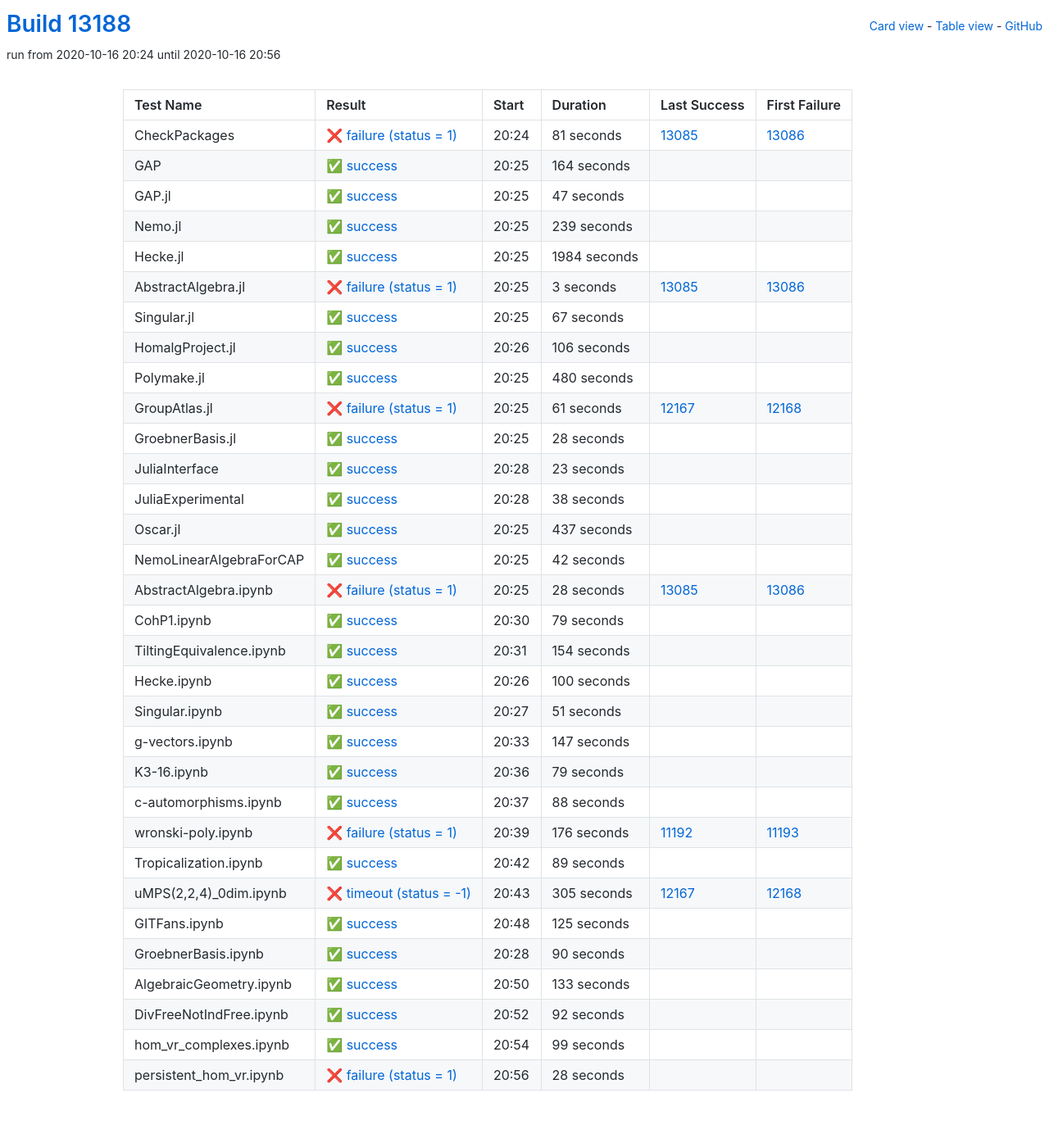
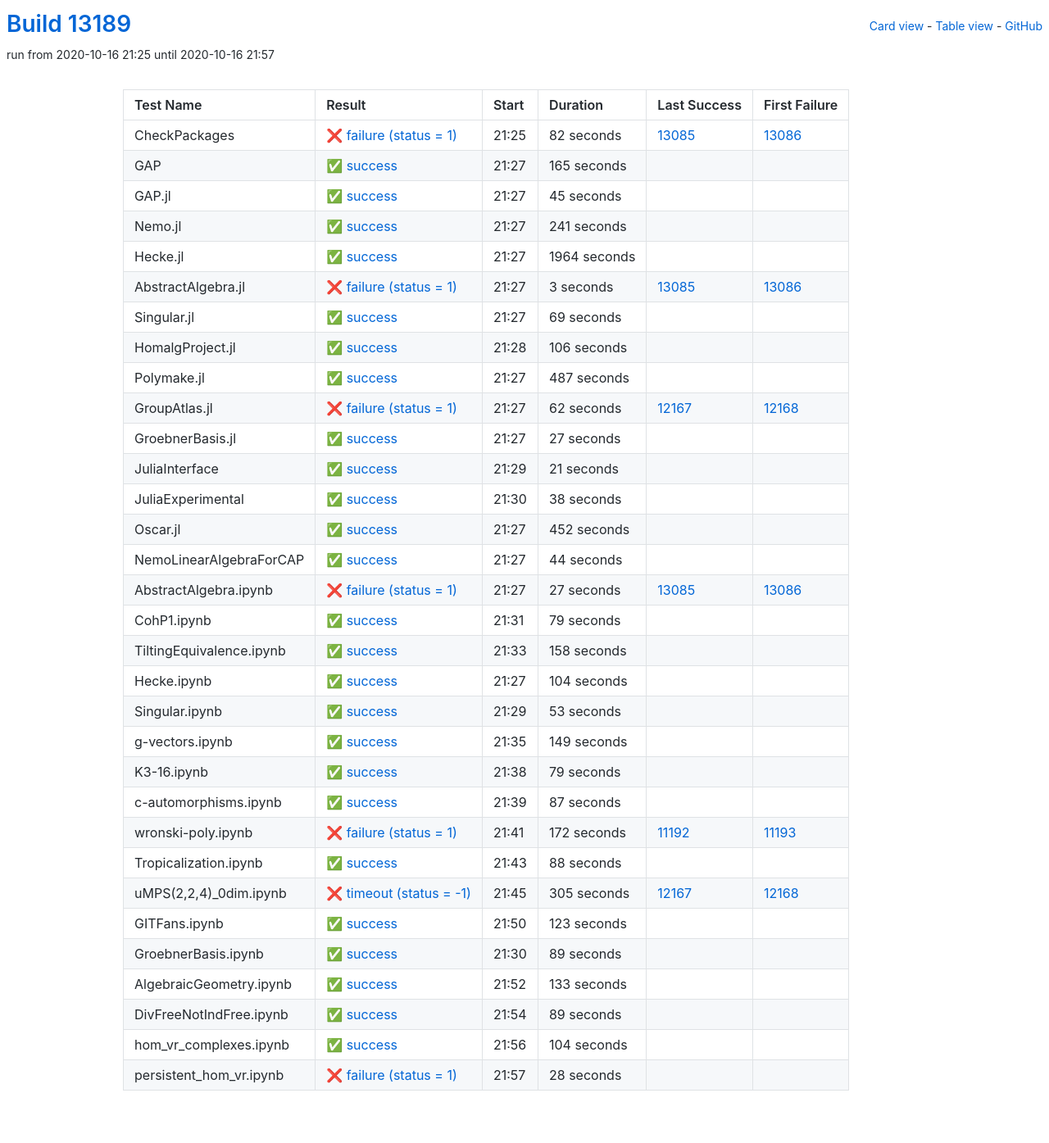
Before and after one commit to oscar-system/oscar-ci-status, a Jekyll site: the page built from table.html, in a window 1280 px wide. Shown: the whole page at 82% size. Built offline with Jekyll 4.4.1, drawn with Linux system fonts in a browser that asks for light colours.

Commit message:
Build #13189

```diff
--- a/_data/ci.yml
+++ b/_data/ci.yml
@@ -1,6 +1,6 @@
 ---
-build: 13188
-build_url: https://oscarci.mathematik.uni-kl.de/job/oscar/13188/
+build: 13189
+build_url: https://oscarci.mathematik.uni-kl.de/job/oscar/13189/
 job: oscar
 organization: oscar-system
 repo: oscar-ci-status
@@ -8,68 +8,68 @@
 tests:
 - name: CheckPackages
   id: checkpackages
-  log: https://oscarci.mathematik.uni-kl.de/job/oscar/13188/artifact/logs/build-13188/CheckPackages.log
-  start: 2020-10-16 20:24
+  log: https://oscarci.mathematik.uni-kl.de/job/oscar/13189/artifact/logs/build-13189/CheckPackages.log
+  start: 2020-10-16 21:25
   success: false
   exitcode: 1
   status: failure
-  duration: 81
+  duration: 82
   last_success: 13085
   last_success_url: https://oscarci.mathematik.uni-kl.de/job/oscar/13085/
   first_failure: 13086
   first_failure_url: https://oscarci.mathematik.uni-kl.de/job/oscar/13086/
 - name: GAP
   id: gap
-  log: https://oscarci.mathematik.uni-kl.de/job/oscar/13188/artifact/logs/build-13188/GAP.log
-  start: 2020-10-16 20:25
+  log: https://oscarci.mathematik.uni-kl.de/job/oscar/13189/artifact/logs/build-13189/GAP.log
+  start: 2020-10-16 21:27
   success: true
   exitcode: 0
   status: success
-  duration: 164
+  duration: 165
   last_success: false
   last_success_url:
   first_failure: false
   first_failure_url:
 - name: GAP.jl
   id: gap-jl
-  log: https://oscarci.mathematik.uni-kl.de/job/oscar/13188/artifact/logs/build-13188/GAP.jl.log
-  start: 2020-10-16 20:25
+  log: https://oscarci.mathematik.uni-kl.de/job/oscar/13189/artifact/logs/build-13189/GAP.jl.log
+  start: 2020-10-16 21:27
   success: true
   exitcode: 0
   status: success
-  duration: 47
+  duration: 45
   last_success: false
   last_success_url:
   first_failure: false
   first_failure_url:
 - name: Nemo.jl
   id: nemo-jl
-  log: https://oscarci.mathematik.uni-kl.de/job/oscar/13188/artifact/logs/build-13188/Nemo.jl.log
-  start: 2020-10-16 20:25
+  log: https://oscarci.mathematik.uni-kl.de/job/oscar/13189/artifact/logs/build-13189/Nemo.jl.log
+  start: 2020-10-16 21:27
   success: true
   exitcode: 0
   status: success
-  duration: 239
+  duration: 241
   last_success: false
   last_success_url:
   first_failure: false
   first_failure_url:
 - name: Hecke.jl
   id: hecke-jl
-  log: https://oscarci.mathematik.uni-kl.de/job/oscar/13188/artifact/logs/build-13188/Hecke.jl.log
-  start: 2020-10-16 20:25
+  log: https://oscarci.mathematik.uni-kl.de/job/oscar/13189/artifact/logs/build-13189/Hecke.jl.log
+  start: 2020-10-16 21:27
   success: true
   exitcode: 0
   status: success
-  duration: 1984
+  duration: 1964
   last_success: false
   last_success_url:
   first_failure: false
   first_failure_url:
 - name: AbstractAlgebra.jl
   id: abstractalgebra-jl
-  log: https://oscarci.mathematik.uni-kl.de/job/oscar/13188/artifact/logs/build-13188/AbstractAlgebra.jl.log
-  start: 2020-10-16 20:25
+  log: https://oscarci.mathematik.uni-kl.de/job/oscar/13189/artifact/logs/build-13189/AbstractAlgebra.jl.log
+  start: 2020-10-16 21:27
   success: false
   exitcode: 1
   status: failure
@@ -80,20 +80,20 @@
   first_failure_url: https://oscarci.mathematik.uni-kl.de/job/oscar/13086/
 - name: Singular.jl
   id: singular-jl
-  log: https://oscarci.mathematik.uni-kl.de/job/oscar/13188/artifact/logs/build-13188/Singular.jl.log
-  start: 2020-10-16 20:25
+  log: https://oscarci.mathematik.uni-kl.de/job/oscar/13189/artifact/logs/build-13189/Singular.jl.log
+  start: 2020-10-16 21:27
   success: true
   exitcode: 0
   status: success
-  duration: 67
+  duration: 69
   last_success: false
   last_success_url:
   first_failure: false
   first_failure_url:
 - name: HomalgProject.jl
   id: homalgproject-jl
-  log: https://oscarci.mathematik.uni-kl.de/job/oscar/13188/artifact/logs/build-13188/HomalgProject.jl.log
-  start: 2020-10-16 20:26
+  log: https://oscarci.mathematik.uni-kl.de/job/oscar/13189/artifact/logs/build-13189/HomalgProject.jl.log
+  start: 2020-10-16 21:28
   success: true
   exitcode: 0
   status: success
@@ -104,56 +104,56 @@
   first_failure_url:
 - name: Polymake.jl
   id: polymake-jl
-  log: https://oscarci.mathematik.uni-kl.de/job/oscar/13188/artifact/logs/build-13188/Polymake.jl.log
-  start: 2020-10-16 20:25
+  log: https://oscarci.mathematik.uni-kl.de/job/oscar/13189/artifact/logs/build-13189/Polymake.jl.log
+  start: 2020-10-16 21:27
   success: true
   exitcode: 0
   status: success
-  duration: 480
+  duration: 487
   last_success: false
   last_success_url:
   first_failure: false
   first_failure_url:
 - name: GroupAtlas.jl
   id: groupatlas-jl
-  log: https://oscarci.mathematik.uni-kl.de/job/oscar/13188/artifact/logs/build-13188/GroupAtlas.jl.log
-  start: 2020-10-16 20:25
+  log: https://oscarci.mathematik.uni-kl.de/job/oscar/13189/artifact/logs/build-13189/GroupAtlas.jl.log
+  start: 2020-10-16 21:27
   success: false
   exitcode: 1
   status: failure
-  duration: 61
+  duration: 62
   last_success: 12167
   last_success_url: https://oscarci.mathematik.uni-kl.de/job/oscar/12167/
   first_failure: 12168
   first_failure_url: https://oscarci.mathematik.uni-kl.de/job/oscar/12168/
 - name: GroebnerBasis.jl
   id: groebnerbasis-jl
-  log: https://oscarci.mathematik.uni-kl.de/job/oscar/13188/artifact/logs/build-13188/GroebnerBasis.jl.log
-  start: 2020-10-16 20:25
+  log: https://oscarci.mathematik.uni-kl.de/job/oscar/13189/artifact/logs/build-13189/GroebnerBasis.jl.log
+  start: 2020-10-16 21:27
   success: true
   exitcode: 0
   status: success
-  duration: 28
+  duration: 27
   last_success: false
   last_success_url:
   first_failure: false
   first_failure_url:
 - name: JuliaInterface
   id: juliainterface
-  log: https://oscarci.mathematik.uni-kl.de/job/oscar/13188/artifact/logs/build-13188/JuliaInterface.log
-  start: 2020-10-16 20:28
+  log: https://oscarci.mathematik.uni-kl.de/job/oscar/13189/artifact/logs/build-13189/JuliaInterface.log
+  start: 2020-10-16 21:29
   success: true
   exitcode: 0
   status: success
-  duration: 23
+  duration: 21
   last_success: false
   last_success_url:
   first_failure: false
   first_failure_url:
 - name: JuliaExperimental
   id: juliaexperimental
-  log: https://oscarci.mathematik.uni-kl.de/job/oscar/13188/artifact/logs/build-13188/JuliaExperimental.log
-  start: 2020-10-16 20:28
+  log: https://oscarci.mathematik.uni-kl.de/job/oscar/13189/artifact/logs/build-13189/JuliaExperimental.log
+  start: 2020-10-16 21:30
   success: true
   exitcode: 0
   status: success
@@ -164,44 +164,44 @@
   first_failure_url:
 - name: Oscar.jl
   id: oscar-jl
-  log: https://oscarci.mathematik.uni-kl.de/job/oscar/13188/artifact/logs/build-13188/Oscar.jl.log
-  start: 2020-10-16 20:25
+  log: https://oscarci.mathematik.uni-kl.de/job/oscar/13189/artifact/logs/build-13189/Oscar.jl.log
+  start: 2020-10-16 21:27
   success: true
   exitcode: 0
   status: success
-  duration: 437
+  duration: 452
   last_success: false
   last_success_url:
   first_failure: false
   first_failure_url:
 - name: NemoLinearAlgebraForCAP
   id: nemolinearalgebraforcap
-  log: https://oscarci.mathematik.uni-kl.de/job/oscar/13188/artifact/logs/build-13188/NemoLinearAlgebraForCAP.log
-  start: 2020-10-16 20:25
+  log: https://oscarci.mathematik.uni-kl.de/job/oscar/13189/artifact/logs/build-13189/NemoLinearAlgebraForCAP.log
+  start: 2020-10-16 21:27
   success: true
   exitcode: 0
   status: success
-  duration: 42
+  duration: 44
   last_success: false
   last_success_url:
   first_failure: false
   first_failure_url:
 - name: AbstractAlgebra.ipynb
   id: abstractalgebra-ipynb
-  log: https://oscarci.mathematik.uni-kl.de/job/oscar/13188/artifact/logs/build-13188/AbstractAlgebra.ipynb.log
-  start: 2020-10-16 20:25
+  log: https://oscarci.mathematik.uni-kl.de/job/oscar/13189/artifact/logs/build-13189/AbstractAlgebra.ipynb.log
+  start: 2020-10-16 21:27
   success: false
   exitcode: 1
   status: failure
-  duration: 28
+  duration: 27
   last_success: 13085
   last_success_url: https://oscarci.mathematik.uni-kl.de/job/oscar/13085/
   first_failure: 13086
   first_failure_url: https://oscarci.mathematik.uni-kl.de/job/oscar/13086/
 - name: CohP1.ipynb
   id: cohp1-ipynb
-  log: https://oscarci.mathematik.uni-kl.de/job/oscar/13188/artifact/logs/build-13188/CohP1.ipynb.log
-  start: 2020-10-16 20:30
+  log: https://oscarci.mathematik.uni-kl.de/job/oscar/13189/artifact/logs/build-13189/CohP1.ipynb.log
+  start: 2020-10-16 21:31
   success: true
   exitcode: 0
   status: success
@@ -212,56 +212,56 @@
   first_failure_url:
 - name: TiltingEquivalence.ipynb
   id: tiltingequivalence-ipynb
-  log: https://oscarci.mathematik.uni-kl.de/job/oscar/13188/artifact/logs/build-13188/TiltingEquivalence.ipynb.log
-  start: 2020-10-16 20:31
+  log: https://oscarci.mathematik.uni-kl.de/job/oscar/13189/artifact/logs/build-13189/TiltingEquivalence.ipynb.log
+  start: 2020-10-16 21:33
   success: true
   exitcode: 0
   status: success
-  duration: 154
+  duration: 158
   last_success: false
   last_success_url:
   first_failure: false
   first_failure_url:
 - name: Hecke.ipynb
   id: hecke-ipynb
-  log: https://oscarci.mathematik.uni-kl.de/job/oscar/13188/artifact/logs/build-13188/Hecke.ipynb.log
-  start: 2020-10-16 20:26
+  log: https://oscarci.mathematik.uni-kl.de/job/oscar/13189/artifact/logs/build-13189/Hecke.ipynb.log
+  start: 2020-10-16 21:27
   success: true
   exitcode: 0
   status: success
-  duration: 100
+  duration: 104
   last_success: false
   last_success_url:
   first_failure: false
   first_failure_url:
 - name: Singular.ipynb
   id: singular-ipynb
-  log: https://oscarci.mathematik.uni-kl.de/job/oscar/13188/artifact/logs/build-13188/Singular.ipynb.log
-  start: 2020-10-16 20:27
+  log: https://oscarci.mathematik.uni-kl.de/job/oscar/13189/artifact/logs/build-13189/Singular.ipynb.log
+  start: 2020-10-16 21:29
   success: true
   exitcode: 0
   status: success
-  duration: 51
+  duration: 53
   last_success: false
   last_success_url:
   first_failure: false
   first_failure_url:
 - name: g-vectors.ipynb
   id: g-vectors-ipynb
-  log: https://oscarci.mathematik.uni-kl.de/job/oscar/13188/artifact/logs/build-13188/g-vectors.ipynb.log
-  start: 2020-10-16 20:33
+  log: https://oscarci.mathematik.uni-kl.de/job/oscar/13189/artifact/logs/build-13189/g-vectors.ipynb.log
+  start: 2020-10-16 21:35
   success: true
   exitcode: 0
   status: success
-  duration: 147
+  duration: 149
   last_success: false
   last_success_url:
   first_failure: false
   first_failure_url:
 - name: K3-16.ipynb
   id: k3-16-ipynb
-  log: https://oscarci.mathematik.uni-kl.de/job/oscar/13188/artifact/logs/build-13188/K3-16.ipynb.log
-  start: 2020-10-16 20:36
+  log: https://oscarci.mathematik.uni-kl.de/job/oscar/13189/artifact/logs/build-13189/K3-16.ipynb.log
+  start: 2020-10-16 21:38
   success: true
   exitcode: 0
   status: success
@@ -272,8 +272,32 @@
   first_failure_url:
 - name: c-automorphisms.ipynb
   id: c-automorphisms-ipynb
-  log: https://oscarci.mathematik.uni-kl.de/job/oscar/13188/artifact/logs/build-13188/c-automorphisms.ipynb.log
-  start: 2020-10-16 20:37
+  log: https://oscarci.mathematik.uni-kl.de/job/oscar/13189/artifact/logs/build-13189/c-automorphisms.ipynb.log
+  start: 2020-10-16 21:39
+  success: true
+  exitcode: 0
+  status: success
+  duration: 87
+  last_success: false
+  last_success_url:
+  first_failure: false
+  first_failure_url:
+- name: wronski-poly.ipynb
+  id: wronski-poly-ipynb
+  log: https://oscarci.mathematik.uni-kl.de/job/oscar/13189/artifact/logs/build-13189/wronski-poly.ipynb.log
+  start: 2020-10-16 21:41
+  success: false
+  exitcode: 1
+  status: failure
+  duration: 172
+  last_success: 11192
+  last_success_url: https://oscarci.mathematik.uni-kl.de/job/oscar/11192/
+  first_failure: 11193
+  first_failure_url: https://oscarci.mathematik.uni-kl.de/job/oscar/11193/
+- name: Tropicalization.ipynb
+  id: tropicalization-ipynb
+  log: https://oscarci.mathematik.uni-kl.de/job/oscar/13189/artifact/logs/build-13189/Tropicalization.ipynb.log
+  start: 2020-10-16 21:43
   success: true
   exitcode: 0
   status: success
@@ -282,34 +306,10 @@
   last_success_url:
   first_failure: false
   first_failure_url:
-- name: wronski-poly.ipynb
-  id: wronski-poly-ipynb
-  log: https://oscarci.mathematik.uni-kl.de/job/oscar/13188/artifact/logs/build-13188/wronski-poly.ipynb.log
-  start: 2020-10-16 20:39
-  success: false
-  exitcode: 1
-  status: failure
-  duration: 176
-  last_success: 11192
-  last_success_url: https://oscarci.mathematik.uni-kl.de/job/oscar/11192/
-  first_failure: 11193
-  first_failure_url: https://oscarci.mathematik.uni-kl.de/job/oscar/11193/
-- name: Tropicalization.ipynb
-  id: tropicalization-ipynb
-  log: https://oscarci.mathematik.uni-kl.de/job/oscar/13188/artifact/logs/build-13188/Tropicalization.ipynb.log
-  start: 2020-10-16 20:42
-  success: true
-  exitcode: 0
-  status: success
-  duration: 89
-  last_success: false
-  last_success_url:
-  first_failure: false
-  first_failure_url:
 - name: uMPS(2,2,4)_0dim.ipynb
   id: umps-2-2-4-0dim-ipynb
-  log: https://oscarci.mathematik.uni-kl.de/job/oscar/13188/artifact/logs/build-13188/uMPS-2-2-4-_0dim.ipynb.log
-  start: 2020-10-16 20:43
+  log: https://oscarci.mathematik.uni-kl.de/job/oscar/13189/artifact/logs/build-13189/uMPS-2-2-4-_0dim.ipynb.log
+  start: 2020-10-16 21:45
   success: false
   exitcode: -1
   status: timeout
@@ -320,32 +320,32 @@
   first_failure_url: https://oscarci.mathematik.uni-kl.de/job/oscar/12168/
 - name: GITFans.ipynb
   id: gitfans-ipynb
-  log: https://oscarci.mathematik.uni-kl.de/job/oscar/13188/artifact/logs/build-13188/GITFans.ipynb.log
-  start: 2020-10-16 20:48
+  log: https://oscarci.mathematik.uni-kl.de/job/oscar/13189/artifact/logs/build-13189/GITFans.ipynb.log
+  start: 2020-10-16 21:50
   success: true
   exitcode: 0
   status: success
-  duration: 125
+  duration: 123
   last_success: false
   last_success_url:
   first_failure: false
   first_failure_url:
 - name: GroebnerBasis.ipynb
   id: groebnerbasis-ipynb
-  log: https://oscarci.mathematik.uni-kl.de/job/oscar/13188/artifact/logs/build-13188/GroebnerBasis.ipynb.log
-  start: 2020-10-16 20:28
+  log: https://oscarci.mathematik.uni-kl.de/job/oscar/13189/artifact/logs/build-13189/GroebnerBasis.ipynb.log
+  start: 2020-10-16 21:30
   success: true
   exitcode: 0
   status: success
-  duration: 90
+  duration: 89
   last_success: false
   last_success_url:
   first_failure: false
   first_failure_url:
 - name: AlgebraicGeometry.ipynb
   id: algebraicgeometry-ipynb
-  log: https://oscarci.mathematik.uni-kl.de/job/oscar/13188/artifact/logs/build-13188/AlgebraicGeometry.ipynb.log
-  start: 2020-10-16 20:50
+  log: https://oscarci.mathematik.uni-kl.de/job/oscar/13189/artifact/logs/build-13189/AlgebraicGeometry.ipynb.log
+  start: 2020-10-16 21:52
   success: true
   exitcode: 0
   status: success
@@ -356,32 +356,32 @@
   first_failure_url:
 - name: DivFreeNotIndFree.ipynb
   id: divfreenotindfree-ipynb
-  log: https://oscarci.mathematik.uni-kl.de/job/oscar/13188/artifact/logs/build-13188/DivFreeNotIndFree.ipynb.log
-  start: 2020-10-16 20:52
+  log: https://oscarci.mathematik.uni-kl.de/job/oscar/13189/artifact/logs/build-13189/DivFreeNotIndFree.ipynb.log
+  start: 2020-10-16 21:54
   success: true
   exitcode: 0
   status: success
-  duration: 92
+  duration: 89
   last_success: false
   last_success_url:
   first_failure: false
   first_failure_url:
 - name: hom_vr_complexes.ipynb
   id: hom-vr-complexes-ipynb
-  log: https://oscarci.mathematik.uni-kl.de/job/oscar/13188/artifact/logs/build-13188/hom_vr_complexes.ipynb.log
-  start: 2020-10-16 20:54
+  log: https://oscarci.mathematik.uni-kl.de/job/oscar/13189/artifact/logs/build-13189/hom_vr_complexes.ipynb.log
+  start: 2020-10-16 21:56
   success: true
   exitcode: 0
   status: success
-  duration: 99
+  duration: 104
   last_success: false
   last_success_url:
   first_failure: false
   first_failure_url:
 - name: persistent_hom_vr.ipynb
   id: persistent-hom-vr-ipynb
-  log: https://oscarci.mathematik.uni-kl.de/job/oscar/13188/artifact/logs/build-13188/persistent_hom_vr.ipynb.log
-  start: 2020-10-16 20:56
+  log: https://oscarci.mathematik.uni-kl.de/job/oscar/13189/artifact/logs/build-13189/persistent_hom_vr.ipynb.log
+  start: 2020-10-16 21:57
   success: false
   exitcode: 1
   status: failure
```
Also changed, not shown: README.md.
